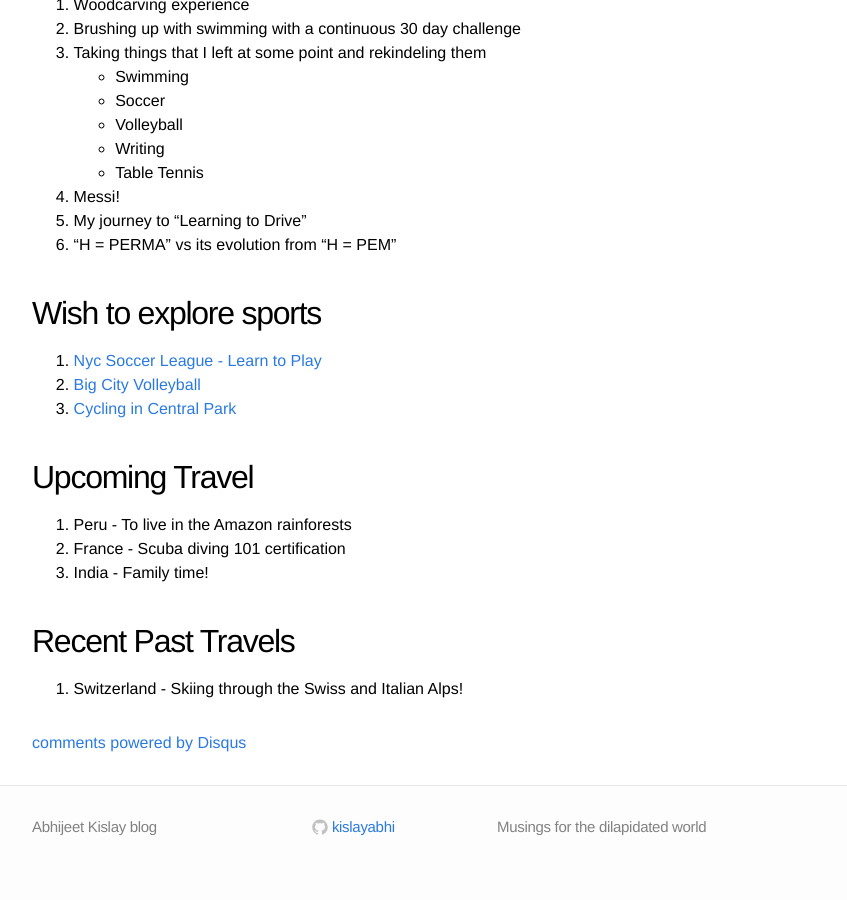
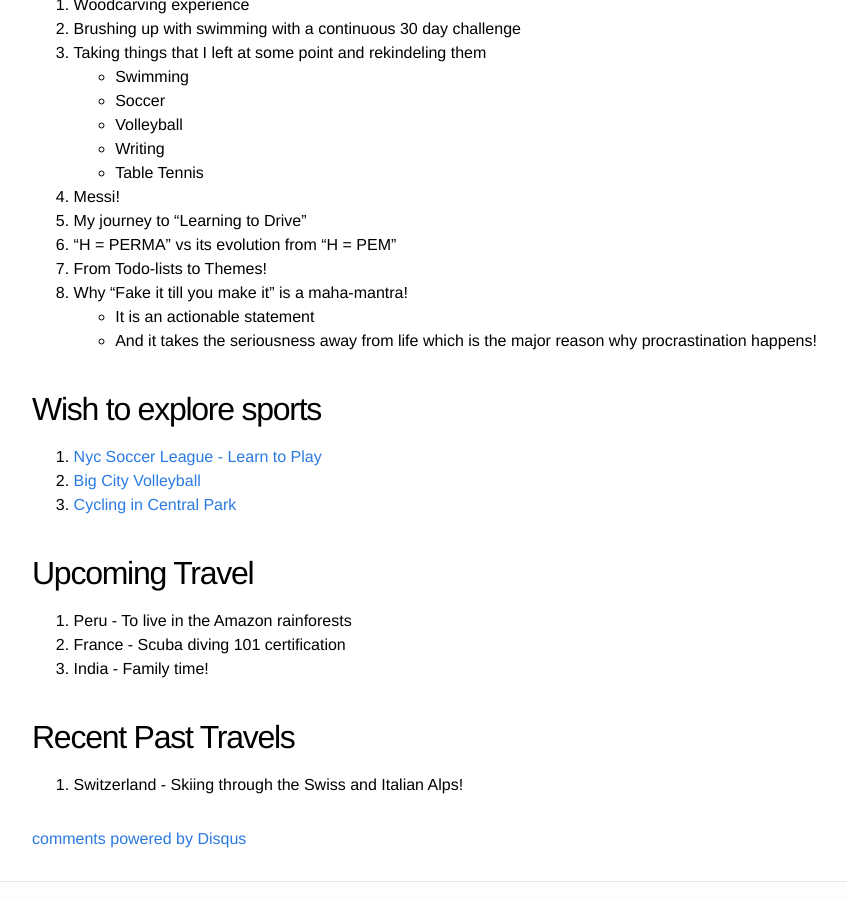
Before and after one commit to kislayabhi/kislayabhi.github.io, a Jekyll site: the page built from _posts/2024-7-23-My-personal-playlist.md, in a window 1280 px wide and 900 px high, scrolled down 3316 px. Shown: the whole window, without its empty margins (208-1055 px from the left). Built offline with Jekyll 4.4.1, drawn with Linux system fonts in a browser that asks for light colours; comment, search, counter and statistics services are not loaded.

Commit message:
Update 2024-7-23-My-personal-playlist.md

```diff
--- a/_posts/2024-7-23-My-personal-playlist.md
+++ b/_posts/2024-7-23-My-personal-playlist.md
@@ -111,6 +111,12 @@ I only recently realized that there are certain things out there in the world th
 4. Messi!
 5. My journey to "Learning to Drive"
 6. "H = PERMA" vs its evolution from "H = PEM"
+7. From Todo-lists to Themes!
+8. Why "Fake it till you make it" is a maha-mantra!
+   - It is an actionable statement
+   - And it takes the seriousness away from life which is the major reason why procrastination happens!
+
+
 
 ## Wish to explore sports
 1. [Nyc Soccer League - Learn to Play](https://www.betterplayer.com/)
```
